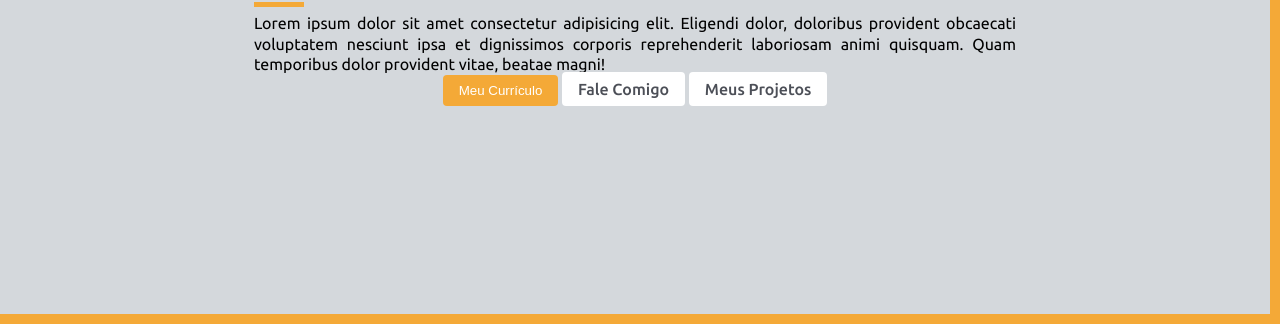
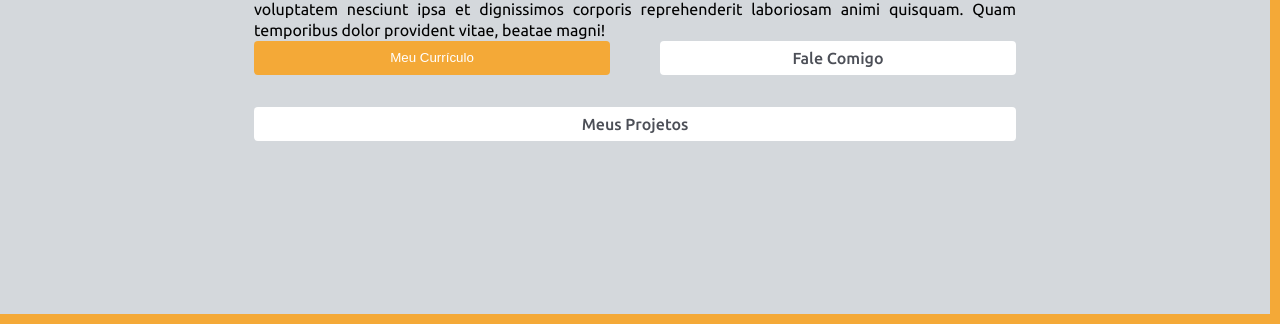
Before and after one commit to CaioFranciscoCS/portifolio, a plain HTML site: page index.html in a window 1280 px wide. Shown: the part 476-800 px from the top of the page. Drawn offline with Linux system fonts and the light colour scheme.

Commit message:
atualizacao_6

```diff
--- a/assets/css/grid.css
+++ b/assets/css/grid.css
@@ -19,3 +19,16 @@
     display: flex;
     flex-direction: column;
 }
+
+.grid-btns {
+    display: flex;
+    flex-direction: column;
+    width: 100%;
+    gap: 32px;
+}
+
+.grid-row {
+    display: flex;
+    flex-direction: row;
+    gap: 50px;
+}
--- a/assets/css/style.css
+++ b/assets/css/style.css
@@ -78,10 +78,12 @@ p {
     background: none;
     border: none;
     background: #fff;
+    text-align: center;
     font-weight: 500;
     color: var(--font-small);
     padding: 8px 16px;
     border-radius: 4px;
+    flex: 1;
 }
 
 .primary {
--- a/index.html
+++ b/index.html
@@ -32,8 +32,10 @@
             </p>
         </div>
         <div class="grid-btns">
-            <button  class="btn primary">Meu Currículo</button>
-            <a class="btn" href="">Fale Comigo</a>
+            <div class="grid-row">
+                <button  class="btn primary">Meu Currículo</button>
+                <a class="btn" href="">Fale Comigo</a>
+            </div>
             <a class="btn" href="">Meus Projetos</a>
         </div>
     </div>
```
